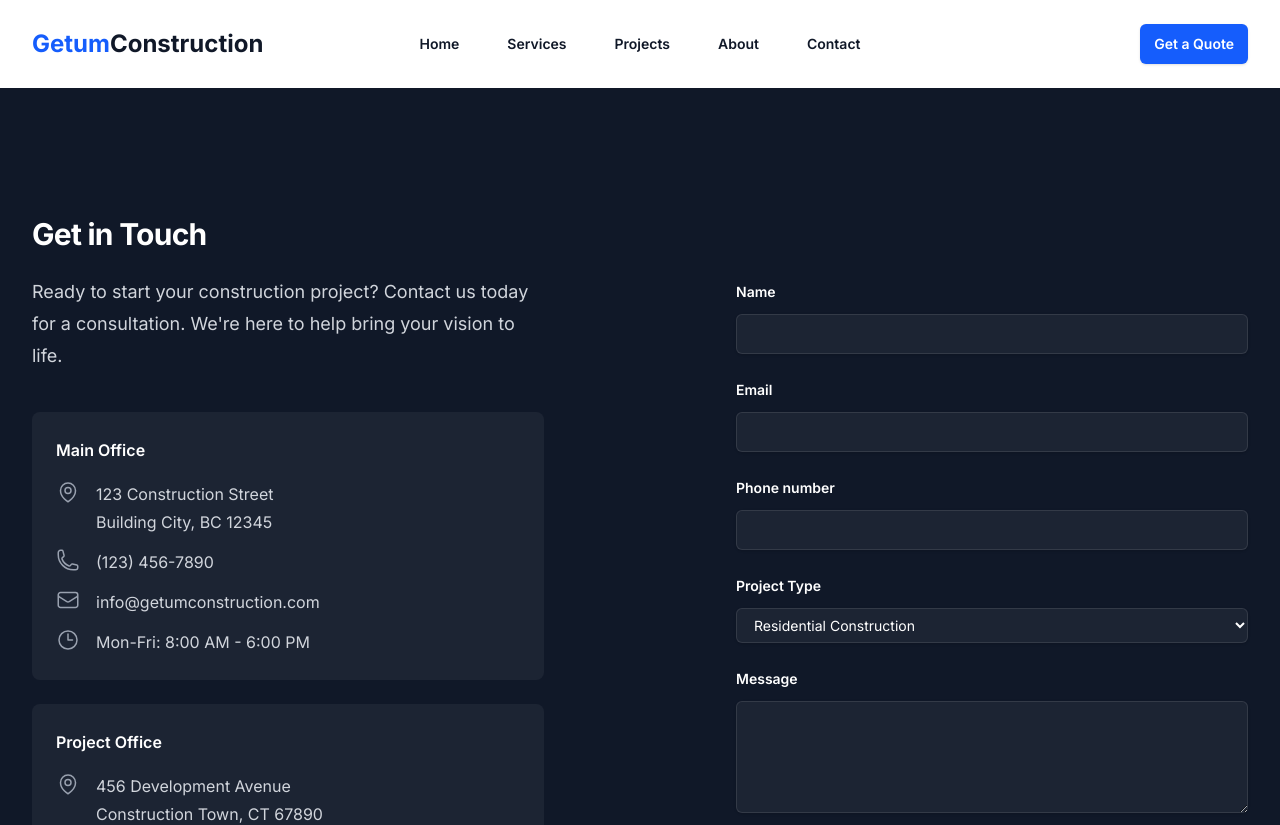
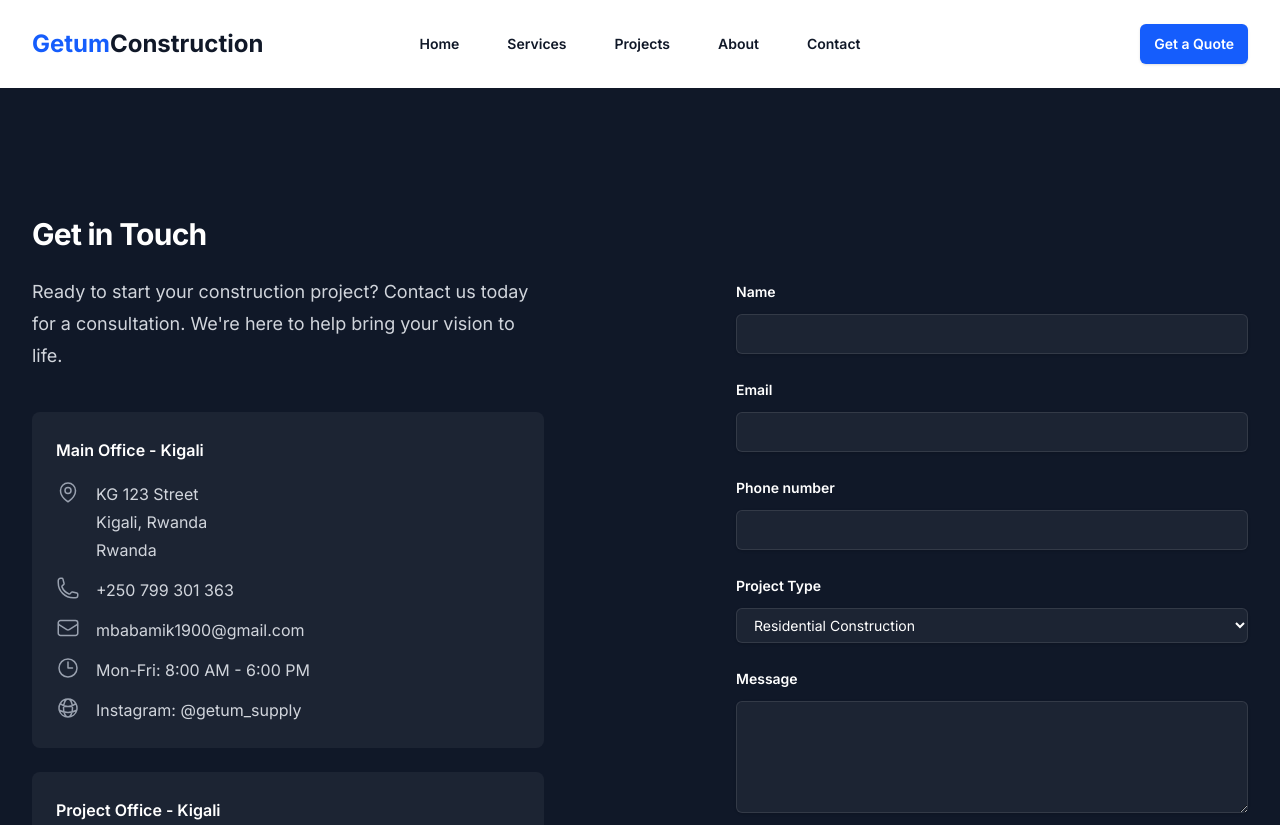
Before and after one commit to mig-Rwa/construction-getum, a Next.js app: page /contact in a window 1280 px wide. Shown: the top 825 px of the page. Built offline with nearby package versions, Linux system fonts and the light colour scheme.

Commit message:
Update office locations, contact info, and project types

```diff
--- a/src/app/contact/page.tsx
+++ b/src/app/contact/page.tsx
@@ -3,26 +3,32 @@
 import { useState } from 'react';
 import Navbar from '../../components/Navbar';
 import Footer from '../../components/Footer';
-import { EnvelopeIcon, PhoneIcon, MapPinIcon, ClockIcon } from '@heroicons/react/24/outline';
+import { EnvelopeIcon, PhoneIcon, MapPinIcon, ClockIcon, GlobeAltIcon } from '@heroicons/react/24/outline';
 
 const officeLocations = [
   {
-    city: 'Main Office',
-    address: '123 Construction Street',
-    region: 'Building City, BC 12345',
-    country: 'United States',
-    phone: '(123) 456-7890',
-    email: 'info@getumconstruction.com',
-    hours: 'Mon-Fri: 8:00 AM - 6:00 PM'
+    city: 'Main Office - Kigali',
+    address: 'KG 123 Street',
+    region: 'Kigali, Rwanda',
+    country: 'Rwanda',
+    phone: '+250 799 301 363',
+    email: 'mbabamik1900@gmail.com',
+    hours: 'Mon-Fri: 8:00 AM - 6:00 PM',
+    social: {
+      instagram: 'getum_supply'
+    }
   },
   {
-    city: 'Project Office',
-    address: '456 Development Avenue',
-    region: 'Construction Town, CT 67890',
-    country: 'United States',
-    phone: '(123) 456-7891',
-    email: 'projects@getumconstruction.com',
-    hours: 'Mon-Fri: 9:00 AM - 5:00 PM'
+    city: 'Project Office - Kigali',
+    address: 'KG 456 Avenue',
+    region: 'Kigali, Rwanda',
+    country: 'Rwanda',
+    phone: '+250 788 559 008',
+    email: 'eumuhoza@gmail.com',
+    hours: 'Mon-Fri: 9:00 AM - 5:00 PM',
+    social: {
+      instagram: 'getum_supply'
+    }
   }
 ];
 
@@ -73,6 +79,7 @@ export default function ContactPage() {
                         <div>
                           <p>{location.address}</p>
                           <p>{location.region}</p>
+                          <p>{location.country}</p>
                         </div>
                       </div>
                       <div className="flex gap-x-4">
@@ -86,6 +93,10 @@ export default function ContactPage() {
                       <div className="flex gap-x-4">
                         <ClockIcon className="h-6 w-6 flex-none text-gray-400" aria-hidden="true" />
                         <p>{location.hours}</p>
+                      </div>
+                      <div className="flex gap-x-4">
+                        <GlobeAltIcon className="h-6 w-6 flex-none text-gray-400" aria-hidden="true" />
+                        <p>Instagram: @{location.social.instagram}</p>
                       </div>
                     </div>
                   </div>
@@ -163,6 +174,8 @@ export default function ContactPage() {
                       <option value="residential">Residential Construction</option>
                       <option value="commercial">Commercial Project</option>
                       <option value="renovation">Renovation</option>
+                      <option value="stoneCrushing">Stone Crushing Project</option>
+                      <option value="aggregateSupply">Aggregate Supply</option>
                       <option value="other">Other</option>
                     </select>
                   </div>
```
